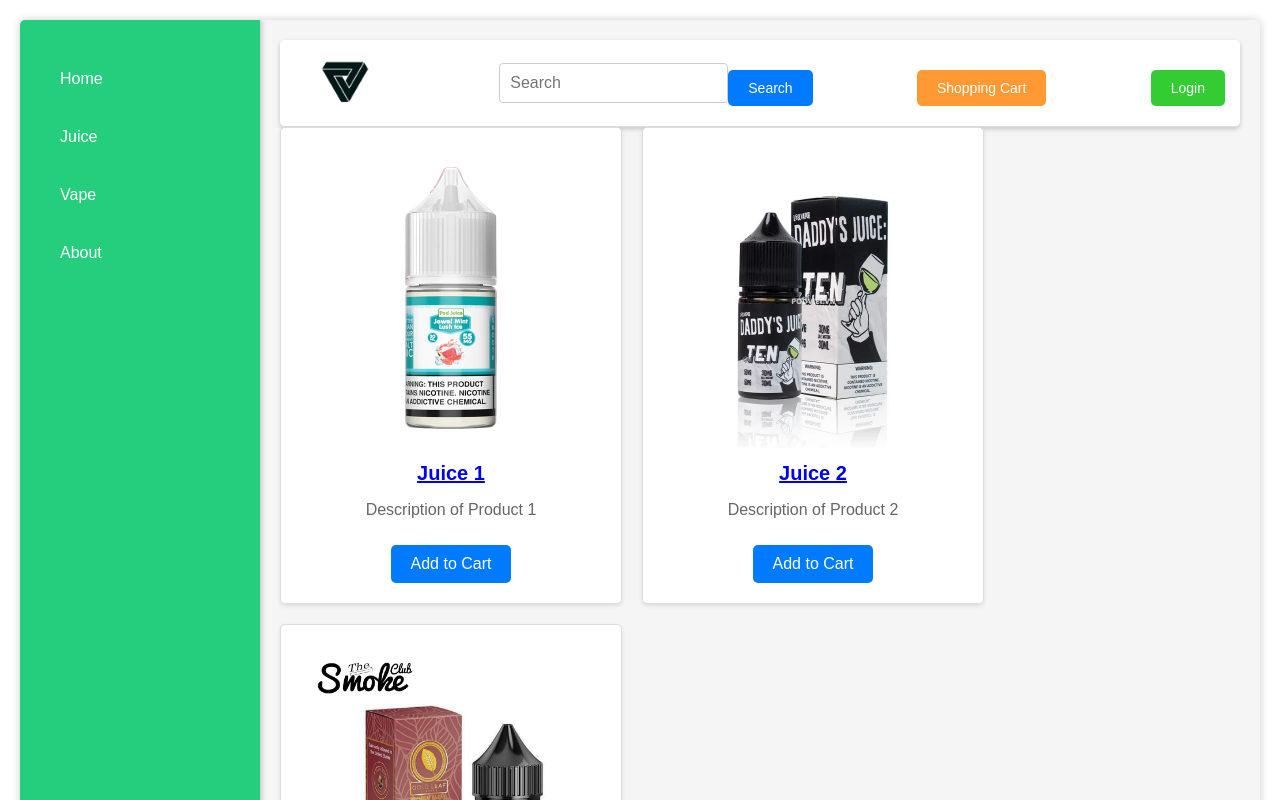
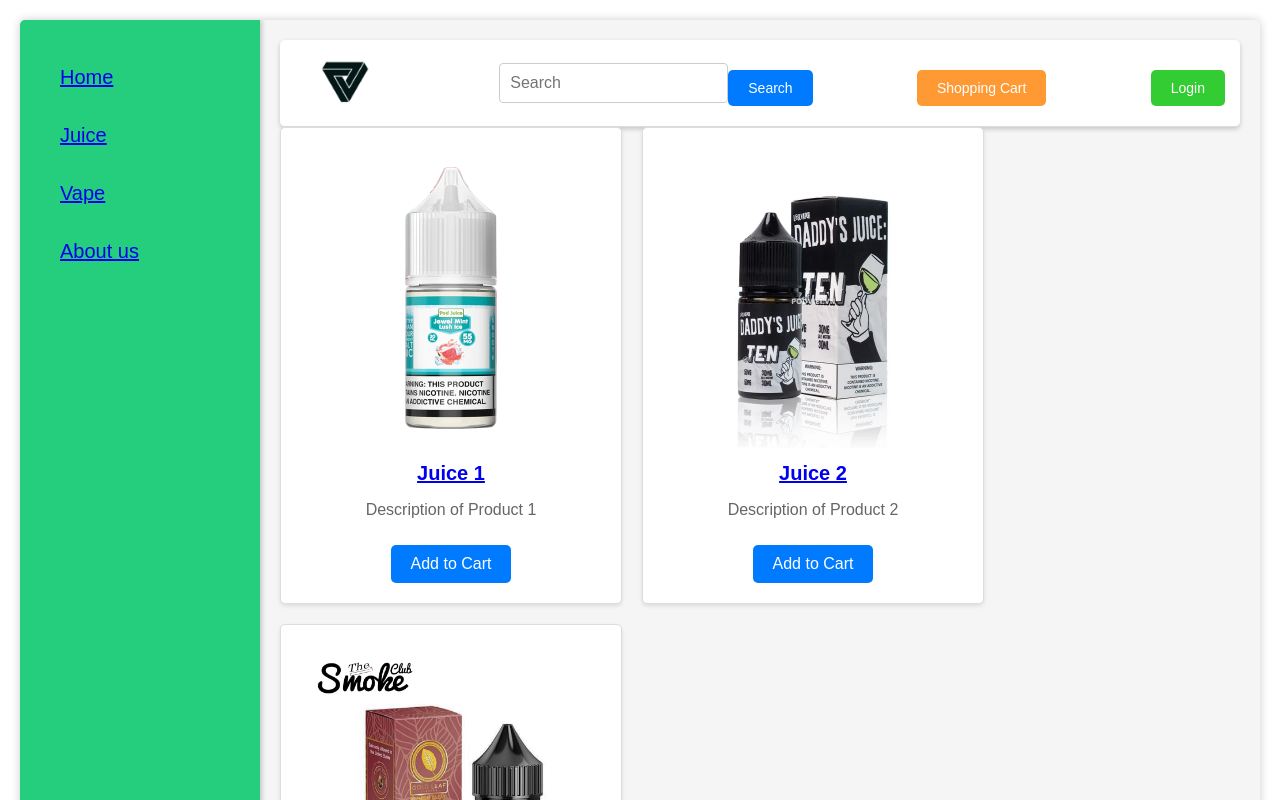
Before and after one commit to RizeElxtric/training1, a React (Create React App) app: page /juice in a window 1280 px wide. Shown: the top 800 px of the page. Built offline with nearby package versions, Linux system fonts and the light colour scheme.

Commit message:
something

```diff
--- a/src/about-us/about-us.tsx
+++ b/src/about-us/about-us.tsx
@@ -6,13 +6,13 @@
 
 function AboutUs() {
   return (
-<div className="container">
+    <div className="container">
       <div className="sidebar">
         <ul className="menu">
-          <li className="menu-item"><Link to="/dashboard">Home</Link></li>
-          <li className="menu-item"><Link to="/juice">Juice</Link></li>
-          <li className="menu-item"><Link to="/vape">Vape</Link></li>
-          <li className="menu-item"><Link to="/about-us">About</Link></li>
+          <Link to="/dashboard"><li className="menu-item">Home</li></Link>
+          <Link to="/juice"><li className="menu-item">Juice</li></Link>
+          <Link to="/vape"><li className="menu-item">Vape</li></Link>
+          <Link to="/about-us"><li className="menu-item">About us</li></Link>
         </ul>
       </div>
 
@@ -30,14 +30,14 @@
           </div>
 
           <div className="user-box">
-          <Link to="/login"><button className="button">Login </button></Link>
+            <Link to="/login"><button className="button">Login </button></Link>
           </div>
         </header>
 
         <div>
-      <Body />
-      <Footer />
-    </div>
+          <Body />
+          <Footer />
+        </div>
       </div>
     </div>
 
--- a/src/dashboard/dashboard.tsx
+++ b/src/dashboard/dashboard.tsx
@@ -45,10 +45,10 @@
     <div className="container">
       <div className="sidebar">
         <ul className="menu">
-          <li className="menu-item"><Link to="/dashboard">Home</Link></li>
-          <li className="menu-item"><Link to="/juice">Juice</Link></li>
-          <li className="menu-item"><Link to="/vape">Vape</Link></li>
-          <li className="menu-item"><Link to="/about-us">About</Link></li>
+          <Link to="/dashboard"><li className="menu-item">Home</li></Link>
+          <Link to="/juice"><li className="menu-item">Juice</li></Link>
+          <Link to="/vape"><li className="menu-item">Vape</li></Link>
+          <Link to="/about-us"><li className="menu-item">About us</li></Link>
         </ul>
       </div>
 
--- a/src/juice/juice.tsx
+++ b/src/juice/juice.tsx
@@ -26,10 +26,10 @@
     <div className="container">
       <div className="sidebar">
         <ul className="menu">
-          <li className="menu-item"><Link to="/dashboard">Home</Link></li>
-          <li className="menu-item"><Link to="/juice">Juice</Link></li>
-          <li className="menu-item"><Link to="/vape">Vape</Link></li>
-          <li className="menu-item"><Link to="/about-us">About</Link></li>
+          <Link to="/dashboard"><li className="menu-item">Home</li></Link>
+          <Link to="/juice"><li className="menu-item">Juice</li></Link>
+          <Link to="/vape"><li className="menu-item">Vape</li></Link>
+          <Link to="/about-us"><li className="menu-item">About us</li></Link>
         </ul>
       </div>
 
--- a/src/vape/vape.tsx
+++ b/src/vape/vape.tsx
@@ -26,10 +26,10 @@
     <div className="container">
       <div className="sidebar">
         <ul className="menu">
-          <li className="menu-item"><Link to="/dashboard">Home</Link></li>
-          <li className="menu-item"><Link to="/juice">Juice</Link></li>
-          <li className="menu-item"><Link to="/vape">Vape</Link></li>
-          <li className="menu-item"><Link to="/about-us">About</Link></li>
+          <Link to="/dashboard"><li className="menu-item">Home</li></Link>
+          <Link to="/juice"><li className="menu-item">Juice</li></Link>
+          <Link to="/vape"><li className="menu-item">Vape</li></Link>
+          <Link to="/about-us"><li className="menu-item">About us</li></Link>
         </ul>
       </div>
 
```
Lines whose indentation alone changed are shown as unchanged.
